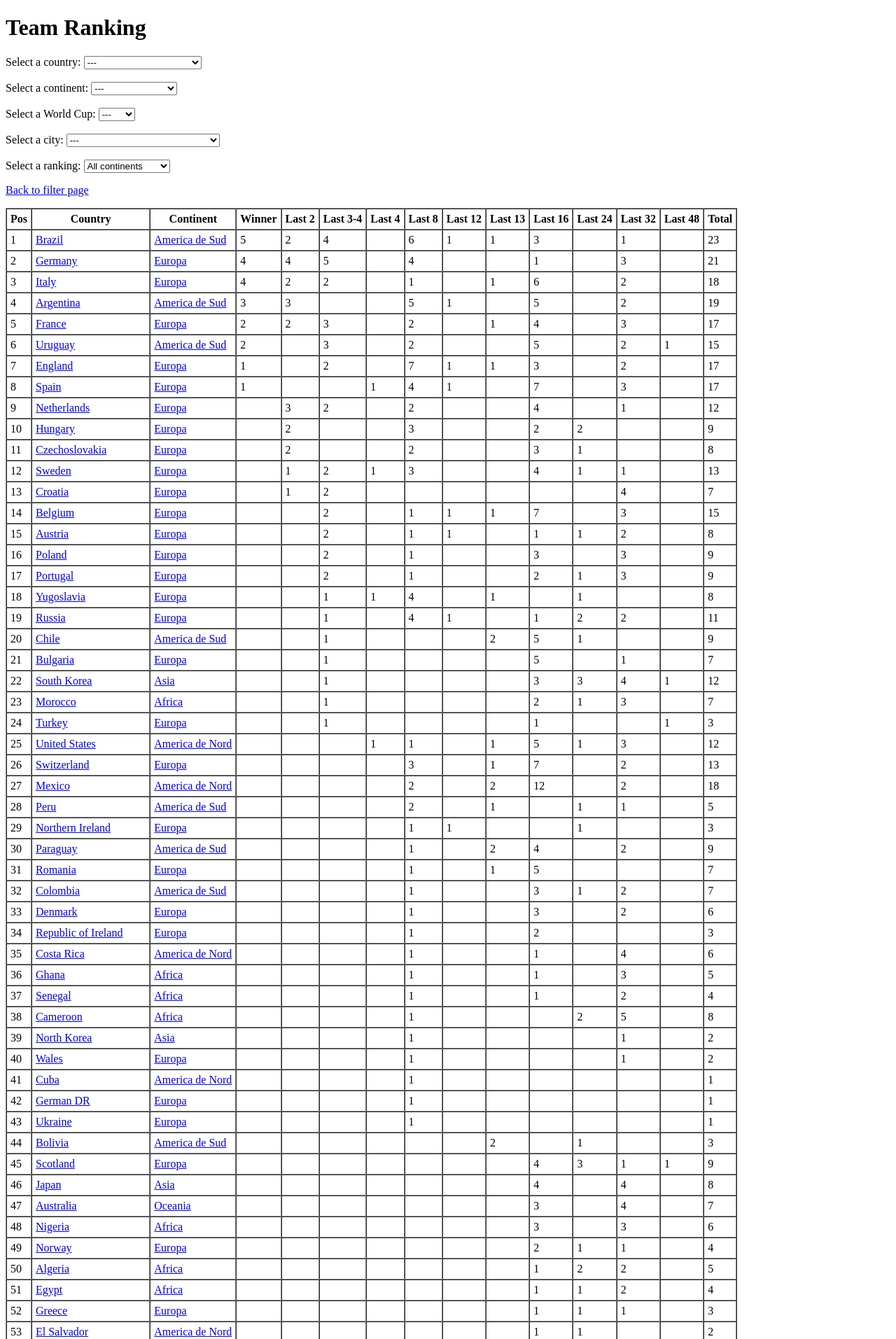
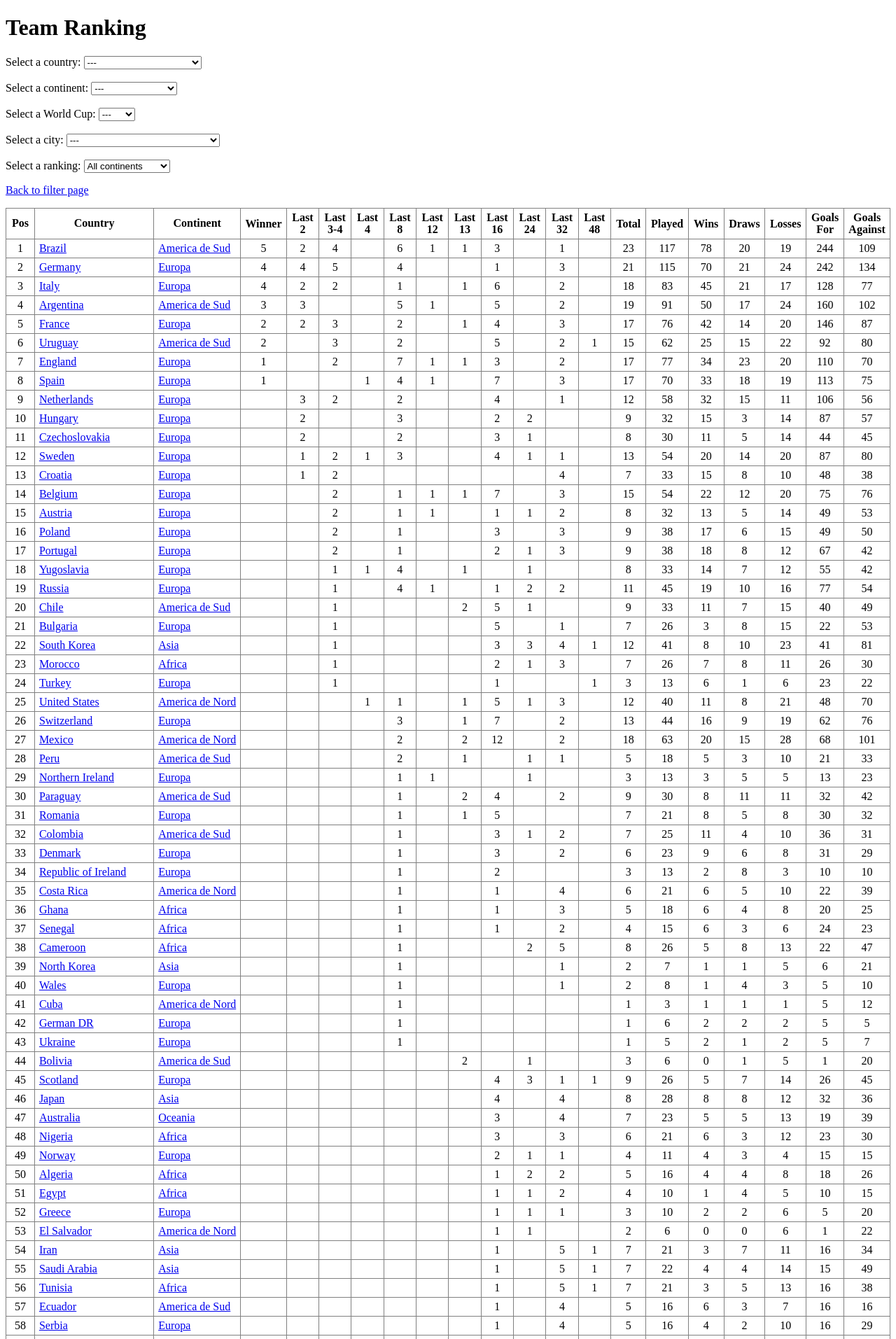
Before and after one commit to marius-nicoli-dev/world_cup_statistics, a Django app: page /worldcup/team-ranking/ in a window 1280 px wide. Shown: the top 1913 px of the page at 70% size. Run offline with Django 5.2, Linux system fonts and the light colour scheme; data comes from the database, SQL or seed files in the repository.

Commit message:
Update team_rankings.

```diff
--- a/worldcup/templates/worldcup/team_ranking.html
+++ b/worldcup/templates/worldcup/team_ranking.html
@@ -2,6 +2,43 @@
 <html>
 <head>
     <title>Team Ranking</title>
+
+    <style>
+        table {
+            border-collapse: collapse;
+        }
+
+        th, td {
+            padding: 4px 6px;
+        }
+
+        th {
+            text-align: center;
+            vertical-align: middle;
+        }
+
+        td.numeric {
+            text-align: center;
+            width: 55px;
+            white-space: nowrap;
+        }
+
+        th.numeric {
+            text-align: center;
+            width: 55px;
+            white-space: normal;
+            line-height: 1.1;
+        }
+
+        td.country {
+            white-space: nowrap;
+        }
+
+        td.continent {
+            white-space: nowrap;
+        }
+    </style>
+
 </head>
 
 <script>
@@ -150,49 +187,62 @@
                 <th>Pos</th>
                 <th>Country</th>
                 <th>Continent</th>
-                <th>Winner</th>
-                <th>Last 2</th>
-                <th>Last 3-4</th>
-                <th>Last 4</th>
-                <th>Last 8</th>
-                <th>Last 12</th>
-                <th>Last 13</th>
-                <th>Last 16</th>
-                <th>Last 24</th>
-                <th>Last 32</th>
-                <th>Last 48</th>
-                <th>Total</th>
+                <th class="numeric">Winner</th>
+                <th class="numeric">Last<br>2</th>
+                <th class="numeric">Last<br>3-4</th>
+                <th class="numeric">Last<br>4</th>
+                <th class="numeric">Last<br>8</th>
+                <th class="numeric">Last<br>12</th>
+                <th class="numeric">Last<br>13</th>
+                <th class="numeric">Last<br>16</th>
+                <th class="numeric">Last<br>24</th>
+                <th class="numeric">Last<br>32</th>
+                <th class="numeric">Last<br>48</th>
+                <th class="numeric">Total</th>
+                <th class="numeric">Played</th>
+                <th class="numeric">Wins</th>
+                <th class="numeric">Draws</th>
+                <th class="numeric">Losses</th>
+                <th class="numeric">Goals<br>For</th>
+                <th class="numeric">Goals<br>Against</th>
             </tr>
         </thead>
         <tbody>
             {% for row in ranking %}
             <tr>
-                <td>{{ forloop.counter }}</td>
+                <td class="numeric">{{ forloop.counter }}</td>
 
-                <td>
+                <td class="country">
                     <a href="{% url 'country_detail' row.country.id %}">
                         {{ row.country.name }}
                     </a>
                 </td>
 
-                <td>
+                <td class="continent">
                     <a href="{% url 'continent_detail' row.country.continent.id %}">
                         {{ row.country.continent.name }}
                     </a>
                 </td>
 
-                <td title="{{ row.years.winner|join:', ' }}">{% if row.counts.winner %}{{ row.counts.winner }}{% endif %}</td>
-                <td title="{{ row.years.last_2|join:', ' }}">{% if row.counts.last_2 %}{{ row.counts.last_2 }}{% endif %}</td>
-                <td title="{{ row.years.last_3_4|join:', ' }}">{% if row.counts.last_3_4 %}{{ row.counts.last_3_4 }}{% endif %}</td>
-                <td title="{{ row.years.last_4|join:', ' }}">{% if row.counts.last_4 %}{{ row.counts.last_4 }}{% endif %}</td>
-                <td title="{{ row.years.last_8|join:', ' }}">{% if row.counts.last_8 %}{{ row.counts.last_8 }}{% endif %}</td>
-                <td title="{{ row.years.last_12|join:', ' }}">{% if row.counts.last_12 %}{{ row.counts.last_12 }}{% endif %}</td>
-                <td title="{{ row.years.last_13|join:', ' }}">{% if row.counts.last_13 %}{{ row.counts.last_13 }}{% endif %}</td>
-                <td title="{{ row.years.last_16|join:', ' }}">{% if row.counts.last_16 %}{{ row.counts.last_16 }}{% endif %}</td>
-                <td title="{{ row.years.last_24|join:', ' }}">{% if row.counts.last_24 %}{{ row.counts.last_24 }}{% endif %}</td>
-                <td title="{{ row.years.last_32|join:', ' }}">{% if row.counts.last_32 %}{{ row.counts.last_32 }}{% endif %}</td>
-                <td title="{{ row.years.last_48|join:', ' }}">{% if row.counts.last_48 %}{{ row.counts.last_48 }}{% endif %}</td>
-                <td title="{{ row.total_years|join:', ' }}">{{ row.total }}</td>
+                <td class="numeric" title="{{ row.years.winner|join:', ' }}">{% if row.counts.winner %}{{ row.counts.winner }}{% endif %}</td>
+                <td class="numeric" title="{{ row.years.last_2|join:', ' }}">{% if row.counts.last_2 %}{{ row.counts.last_2 }}{% endif %}</td>
+                <td class="numeric" title="{{ row.years.last_3_4|join:', ' }}">{% if row.counts.last_3_4 %}{{ row.counts.last_3_4 }}{% endif %}</td>
+                <td class="numeric" title="{{ row.years.last_4|join:', ' }}">{% if row.counts.last_4 %}{{ row.counts.last_4 }}{% endif %}</td>
+                <td class="numeric" title="{{ row.years.last_8|join:', ' }}">{% if row.counts.last_8 %}{{ row.counts.last_8 }}{% endif %}</td>
+                <td class="numeric" title="{{ row.years.last_12|join:', ' }}">{% if row.counts.last_12 %}{{ row.counts.last_12 }}{% endif %}</td>
+                <td class="numeric" title="{{ row.years.last_13|join:', ' }}">{% if row.counts.last_13 %}{{ row.counts.last_13 }}{% endif %}</td>
+                <td class="numeric" title="{{ row.years.last_16|join:', ' }}">{% if row.counts.last_16 %}{{ row.counts.last_16 }}{% endif %}</td>
+                <td class="numeric" title="{{ row.years.last_24|join:', ' }}">{% if row.counts.last_24 %}{{ row.counts.last_24 }}{% endif %}</td>
+                <td class="numeric" title="{{ row.years.last_32|join:', ' }}">{% if row.counts.last_32 %}{{ row.counts.last_32 }}{% endif %}</td>
+                <td class="numeric" title="{{ row.years.last_48|join:', ' }}">{% if row.counts.last_48 %}{{ row.counts.last_48 }}{% endif %}</td>
+                <td class="numeric" title="{{ row.total_years|join:', ' }}">{{ row.total }}</td>
+                <td class="numeric">{{ row.stats.played }}</td>
+                <td class="numeric">{{ row.stats.wins }}</td>
+                <td class="numeric">{{ row.stats.draws }}</td>
+                <td class="numeric">{{ row.stats.losses }}</td>
+                <td class="numeric">{{ row.stats.goals_for }}</td>
+                <td class="numeric">{{ row.stats.goals_against }}</td>
+
             </tr>
             {% endfor %}
         </tbody>
--- a/worldcup/views.py
+++ b/worldcup/views.py
@@ -485,10 +485,10 @@ def get_country_edition_results(country):
 def team_ranking(request):
     selected_continent_id = request.GET.get("continent")
 
-    countries = Country.objects.select_related("continent").order_by("name")
+    ranking_countries = Country.objects.select_related("continent").order_by("name")
 
     if selected_continent_id:
-        countries = countries.filter(continent_id=selected_continent_id)
+        ranking_countries = ranking_countries.filter(continent_id=selected_continent_id)
 
     result_keys = [
         "winner",
@@ -506,7 +506,7 @@ def team_ranking(request):
 
     ranking = []
 
-    for country in countries:
+    for country in ranking_countries:
         counts = {key: 0 for key in result_keys}
         years = {key: [] for key in result_keys}
 
@@ -519,12 +519,52 @@ def team_ranking(request):
                 counts[result] += 1
                 years[result].append(item["world_cup"].year)
 
+        stats = {
+            "played": 0,
+            "wins": 0,
+            "draws": 0,
+            "losses": 0,
+            "goals_for": 0,
+            "goals_against": 0,
+        }
+
+        games = Game.objects.filter(
+            Q(country_1=country) | Q(country_2=country)
+        )
+
+        for game in games:
+            if not game.goals_country_1.isdigit() or not game.goals_country_2.isdigit():
+                continue
+
+            goals1 = int(game.goals_country_1)
+            goals2 = int(game.goals_country_2)
+
+            stats["played"] += 1
+
+            if game.country_1_id == country.id:
+                goals_for = goals1
+                goals_against = goals2
+            else:
+                goals_for = goals2
+                goals_against = goals1
+
+            stats["goals_for"] += goals_for
+            stats["goals_against"] += goals_against
+
+            if goals_for > goals_against:
+                stats["wins"] += 1
+            elif goals_for == goals_against:
+                stats["draws"] += 1
+            else:
+                stats["losses"] += 1
+
         ranking.append({
             "country": country,
             "counts": counts,
             "total": len(edition_results),
             "years": years,
             "total_years": [item["world_cup"].year for item in edition_results],
+            "stats": stats,
         })
 
     ranking.sort(
@@ -548,6 +588,7 @@ def team_ranking(request):
     countries = Country.objects.order_by("name")
     cities = City.objects.select_related("country").order_by("name", "country__name")
     world_cups = WorldCup.objects.order_by("year")
+
     return render(request, "worldcup/team_ranking.html", {
         "ranking": ranking,
         "continents": continents,
```
